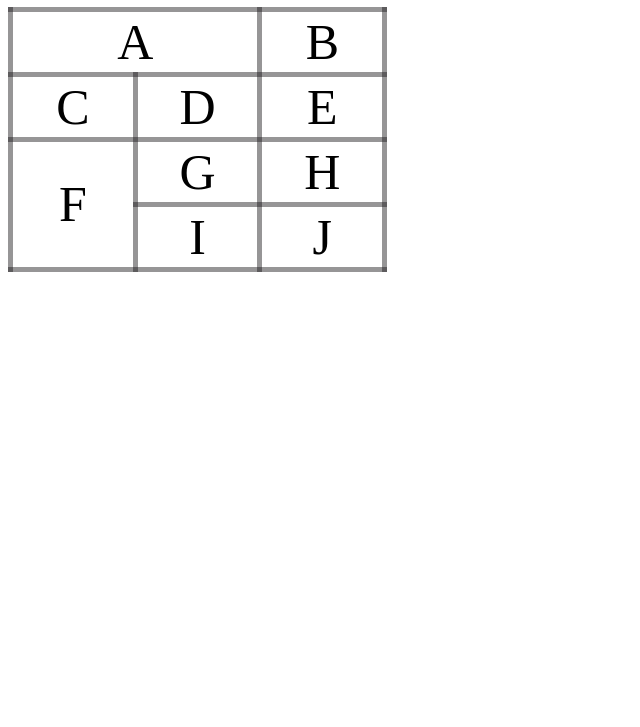
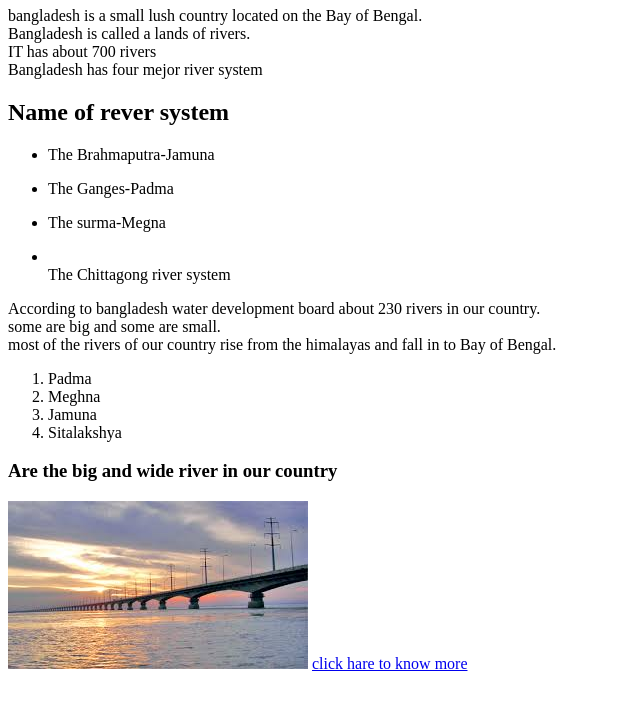
Before and after one commit to dilrubamoon/webtech, a plain HTML site: page table.html in a window 1280 px wide. Shown: the part 73-800 px from the top of the page, without its empty margins (0-640 px from the left). Drawn offline with Linux system fonts and the light colour scheme.

Commit message:
Add files via upload

```diff
--- a/table.html
+++ b/table.html
@@ -1,42 +1,35 @@
 
 <!DOCTYPE html>
-<html>
+<html lang="en">
 <head>
+    <meta charset="UTF-8">
+    <meta http-equiv="X-UA-Compatible" content="IE=edge">
+    <meta name="viewport" content="width=, initial-scale=1.0">
+    <title>documant</title>
+</head>
+<h1>rivers_of_Bangladesh</h1>
+<body>
+    <p>bangladesh is a small lush country located on the Bay of Bengal. <br>Bangladesh is called a lands of rivers. <br>IT has about 700 rivers <br>Bangladesh has four mejor river system
+     </p> <h2>Name of rever system</h2>
+     <ul> <li> The Brahmaputra-Jamuna</li></ul>
+     <ul> <li>The Ganges-Padma</li></ul>
+     <ul> <li>The surma-Megna</li></ul>
+     <ul> <li></li>The Chittagong river system</ul> <P>According to bangladesh water development board about 230 rivers in our country. <br>some are big and some are small. <br>most of the rivers of our country rise from the himalayas and fall in to Bay of Bengal. </P>
+     <ol> <li>Padma</li>
+      <li>Meghna</li>
+      <li>Jamuna</li>
+      <li>Sitalakshya</li>
 
-		<style>table, th, td {border:5px solid rgba(23, 21, 24, 0.452); border-collapse: collapse;font-size:50px;width:30%;text-align:center;}</style>
- </head>
- <h1>Homework table</h1>
+     </ol>
+     <h3>Are the big and wide river in our country </h3>
+     <img src="images.jpg" alt="">
 
 
-<body>
+     <a href="https://en.wikipedia.org/wiki/List_of_rivers_of_Bangladesh ">click hare to know more</a><br>
 
 
 
-		<table>
 
-			<tr>
-				<td colspan="2"> A </td>
-				<td> B </td>
-			</tr>
-
-			<tr>
-				<td>C</td>
-				<td>D</td>
-				<td>E</td>
-			</tr>
-
-			<tr>
-				<td rowspan="2">F</td>
-				<td>G</td>
-				<td>H</td>
-			</tr>
-
-			<tr>
-				<td>I</td>
-				<td>J</td>
-			</tr>
-
-		</table>
 
 </body>
 </html>
```
Also changed, not shown: images.jpg (added).
